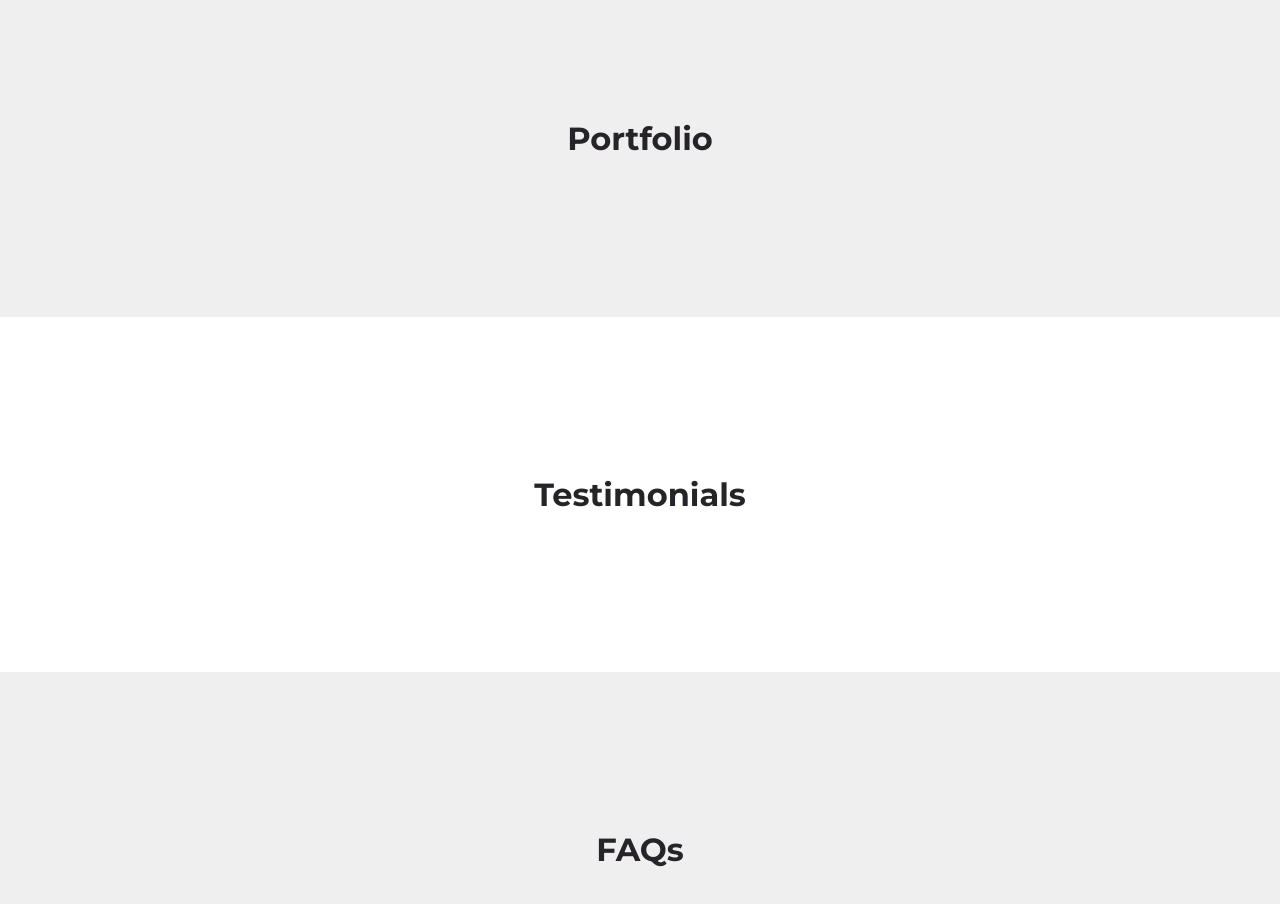
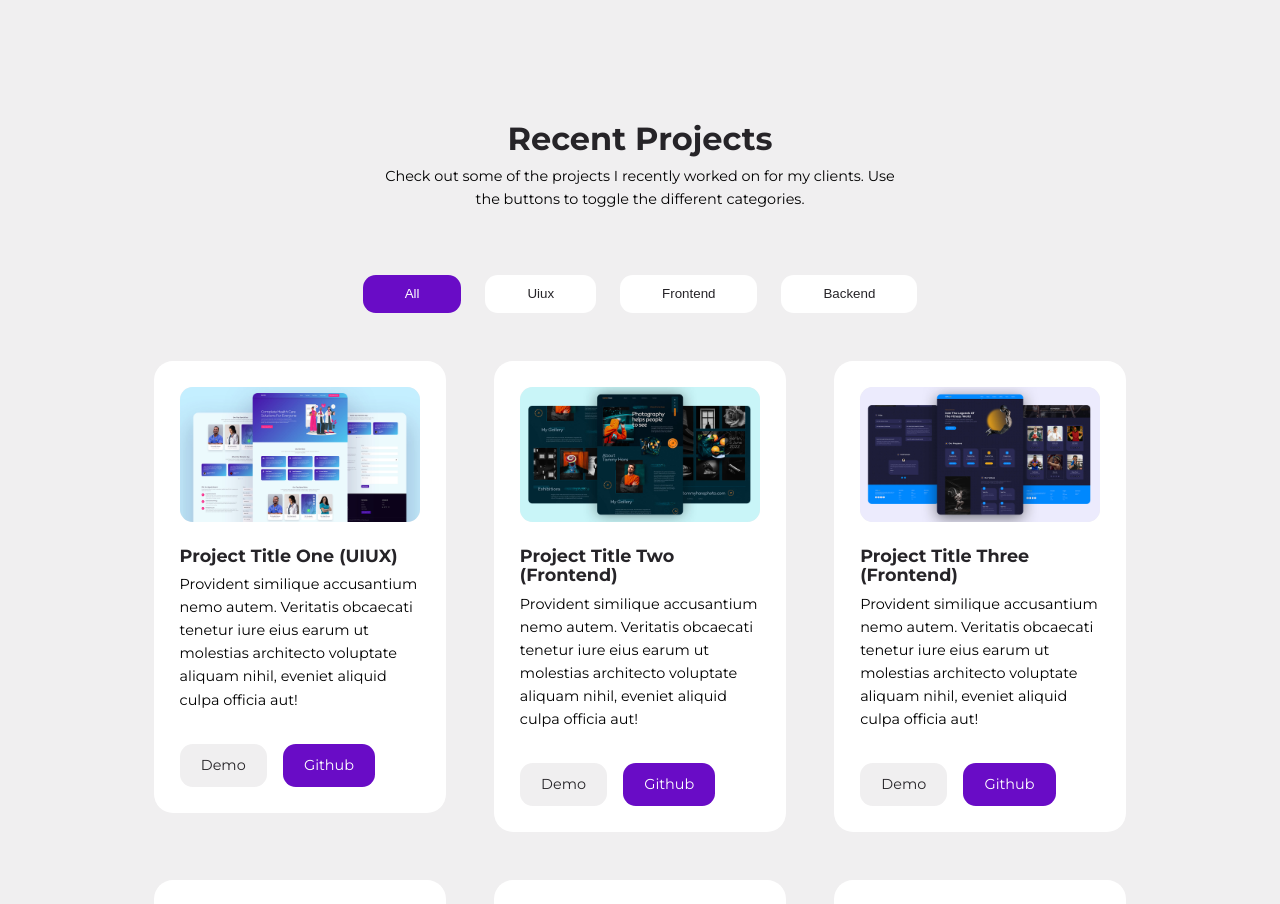
Before and after one commit to Antonio-74/WebsitePortfolioProject, a React (Create React App) app in the folder website-portfolio/: page / in a window 1280 px wide. Shown: the part 2560-3464 px from the top of the page. Built offline with nearby package versions, Linux system fonts and the light colour scheme.

Commit message:
Portfolio section created

```diff
--- /dev/null
+++ b/website-portfolio/src/sections/portfolio/CategoryButton.jsx
@@ -0,0 +1,9 @@
+import React from 'react';
+
+function CategoryButton({category, className, onChangeCategory}) {
+  return (
+    <button className={className} onClick={() => onChangeCategory(category)}>{category}</button>
+  )
+}
+
+export default CategoryButton
--- a/website-portfolio/src/sections/portfolio/Portfolio.jsx
+++ b/website-portfolio/src/sections/portfolio/Portfolio.jsx
@@ -1,9 +1,37 @@
-import React from 'react';
+import React, {useState} from 'react';
+import data from './data';
 import './portfolio.css';
+import Projects from './Projects';
+import ProjectsCategories from './ProjectsCategories';
 
 function Portfolio() {
+
+  const [projects, setProjects] = useState(data);
+  const categories = data.map(item => item.category);
+  const uniqueCategories = ['all', ...new Set(categories)];
+
+  const filterProjectsHandler = (category) => {
+    if(category === 'all') {
+      setProjects(data);
+      return;
+    }
+
+    const filterProjects = data.filter(projects => projects.category === category);
+    setProjects(filterProjects)
+  }
+
   return (
-    <section id='portfolio'><h2>Portfolio</h2></section>
+    <section id='portfolio'>
+      <h2>Recent Projects</h2>
+      <p>
+        Check out some of the projects I recently worked on for my clients. Use the
+        buttons to toggle the different categories.
+      </p>
+      <div className="container portfolio__container">
+        <ProjectsCategories categories={uniqueCategories} onFilterProjects={filterProjectsHandler} />
+        <Projects projects={projects} />
+      </div>
+    </section>
   )
 }
 
--- /dev/null
+++ b/website-portfolio/src/sections/portfolio/Project.jsx
@@ -0,0 +1,30 @@
+import React from 'react';
+import Card from '../../components/Card';
+
+function Project({project}) {
+  return (
+    <Card className='portfolio__project'>
+        <div className="portfolio__project-image">
+            <img src={project.image} alt='Portfolio Project Image' />
+        </div>
+        <h4>{project.title}</h4>
+        <p>{project.desc}</p>
+        <div className="portfolio__project-cta">
+            <a
+                href={project.demo}
+                className='btn sm'
+                target='_blank'
+                rel='noopner noreferrer'
+            >Demo</a>
+            <a
+                href={project.github}
+                className='btn sm primary'
+                target='_blank'
+                rel='noopner noreferrer'
+            >Github</a>
+        </div>
+    </Card>
+  )
+}
+
+export default Project
--- /dev/null
+++ b/website-portfolio/src/sections/portfolio/Projects.jsx
@@ -0,0 +1,14 @@
+import React, { useState } from 'react';
+import Project from './Project';
+
+function Projects({projects}) {
+  return (
+    <div className='portfolio__projects'>
+        {projects.map(project => (
+            <Project key={project.id} project={project} />
+        ))}
+    </div>
+  )
+}
+
+export default Projects
--- /dev/null
+++ b/website-portfolio/src/sections/portfolio/ProjectsCategories.jsx
@@ -0,0 +1,26 @@
+import React, { useState } from 'react';
+import CategoryButton from './CategoryButton';
+
+function ProjectsCategories({categories, onFilterProjects}) {
+  const [activeCategory, setActiveCategory] = useState('all');
+
+  const changeCategoryHandler = (activeCat) => {
+    setActiveCategory(activeCat);
+    onFilterProjects(activeCat);
+  }
+
+  return (
+    <div className='portfolio__categories'>
+        {categories.map(category => (
+            <CategoryButton
+                key={category}
+                category={category}
+                className={`btn cat__btn ${activeCategory === category ? 'primary' : 'white'}`}
+                onChangeCategory={() => changeCategoryHandler(category)}
+            />
+        ))}
+    </div>
+  )
+}
+
+export default ProjectsCategories
--- /dev/null
+++ b/website-portfolio/src/sections/portfolio/data.js
@@ -0,0 +1,96 @@
+import Image1 from '../../assets/project1.jpg'
+import Image2 from '../../assets/project2.jpg'
+import Image3 from '../../assets/project3.jpg'
+import Image4 from '../../assets/project4.jpg'
+import Image5 from '../../assets/project5.jpg'
+import Image6 from '../../assets/project6.jpg'
+import Image7 from '../../assets/project7.jpg'
+import Image8 from '../../assets/project8.jpg'
+import Image9 from '../../assets/project9.jpg'
+
+const data = [
+    {
+        id: 1,
+        category: 'uiux',
+        image: Image1,
+        title: "Project Title One (UIUX)",
+        desc: "Provident similique accusantium nemo autem. Veritatis obcaecati tenetur iure eius earum ut molestias architecto voluptate aliquam nihil, eveniet aliquid culpa officia aut!",
+        demo: 'http://egatortutorials.com',
+        github: 'https://github.com/egattor'
+    },
+    {
+        id: 2,
+        category: 'frontend',
+        image: Image2,
+        title: "Project Title Two (Frontend)",
+        desc: "Provident similique accusantium nemo autem. Veritatis obcaecati tenetur iure eius earum ut molestias architecto voluptate aliquam nihil, eveniet aliquid culpa officia aut!",
+        demo: 'http://egatortutorials.com',
+        github: 'https://github.com/egattor'
+    },
+    {
+        id: 3,
+        category: 'frontend',
+        image: Image3,
+        title: "Project Title Three (Frontend)",
+        desc: "Provident similique accusantium nemo autem. Veritatis obcaecati tenetur iure eius earum ut molestias architecto voluptate aliquam nihil, eveniet aliquid culpa officia aut!",
+        demo: 'http://egatortutorials.com',
+        github: 'https://github.com/egattor'
+    },
+    {
+        id: 4,
+        category: 'uiux',
+        image: Image4,
+        title: "Project Title Four (UIUX)",
+        desc: "Provident similique accusantium nemo autem. Veritatis obcaecati tenetur iure eius earum ut molestias architecto voluptate aliquam nihil, eveniet aliquid culpa officia aut!",
+        demo: 'http://egatortutorials.com',
+        github: 'https://github.com/egattor'
+    },
+    {
+        id: 5,
+        category: 'uiux',
+        image: Image5,
+        title: "Project Title Five (UIUX)",
+        desc: "Provident similique accusantium nemo autem. Veritatis obcaecati tenetur iure eius earum ut molestias architecto voluptate aliquam nihil, eveniet aliquid culpa officia aut! ",
+        demo: 'http://egatortutorials.com',
+        github: 'https://github.com/egattor'
+    },
+    {
+        id: 6,
+        category: 'frontend',
+        image: Image6,
+        title: "Project Title Six (Frontend)",
+        desc: "Provident similique accusantium nemo autem. Veritatis obcaecati tenetur iure eius earum ut molestias architecto voluptate aliquam nihil, eveniet aliquid culpa officia aut!",
+        demo: 'http://egatortutorials.com',
+        github: 'https://github.com/egattor'
+    },
+    {
+        id: 7,
+        category: 'frontend',
+        image: Image7,
+        title: "Project Title Seven (Frontend)",
+        desc: "Provident similique accusantium nemo autem. Veritatis obcaecati tenetur iure eius earum ut molestias architecto voluptate aliquam nihil, eveniet aliquid culpa officia aut!",
+        demo: 'http://egatortutorials.com',
+        github: 'https://github.com/egattor'
+    },
+    {
+        id: 8,
+        category: 'backend',
+        image: Image8,
+        title: "Project Title Eight (Backend)",
+        desc: "Provident similique accusantium nemo autem. Veritatis obcaecati tenetur iure eius earum ut molestias architecto voluptate aliquam nihil, eveniet aliquid culpa officia aut!",
+        demo: 'http://egatortutorials.com',
+        github: 'https://github.com/egattor'
+    },
+    {
+        id: 9,
+        category: 'frontend',
+        image: Image9,
+        title: "Project Title Nine (Frontend)",
+        desc: "Provident similique accusantium nemo autem. Veritatis obcaecati tenetur iure eius earum ut molestias architecto voluptate aliquam nihil, eveniet aliquid culpa officia aut!",
+        demo: 'http://egatortutorials.com',
+        github: 'https://github.com/egattor'
+    }
+]
+
+
+export default data
--- a/website-portfolio/src/sections/portfolio/portfolio.css
+++ b/website-portfolio/src/sections/portfolio/portfolio.css
@@ -0,0 +1,96 @@
+.portfolio__categories {
+    display: flex;
+    justify-content: center;
+    gap: 1.5rem;
+    flex-wrap: wrap;
+}
+
+.btn.cat__btn {
+    text-transform: capitalize;
+    transition: var(--transition);
+}
+
+.btn.cat__btn:hover {
+    transform: translateY(0);
+}
+
+/****************** Project ******************/
+.portfolio__projects {
+    margin-top: 3rem;
+    display: grid;
+    grid-template-columns: repeat(3, 1fr);
+    gap: 3rem;
+    align-items: start;
+}
+
+.card.portfolio__project {
+    animation: animateProject 800ms ease-in forwards;
+}
+
+@keyframes animateProject {
+    from {
+        opacity: 0;
+    }
+    to {
+        opacity: 1;
+    }
+}
+
+.portfolio__project-image {
+    width: 100%;
+    height: fit-content;
+    min-height: 7rem;
+    max-height: 15rem;
+    background-color: var(--color-light);
+    border-radius: var(--border-radius-2);
+    margin-bottom: 1.5rem;
+    overflow: hidden;
+}
+
+.portfolio__project-image > img {
+    width: 100%;
+    object-fit: cover;
+}
+
+.portfolio__project p {
+    margin: 0.5rem 0 2rem;
+}
+
+.portfolio__project-cta {
+    display: flex;
+    gap: 1rem;
+}
+
+.portfolio__project:hover .btn.sm {
+    border-color: var(--color-white);
+}
+
+.portfolio__project:hover .btn.sm.primary {
+    background-color: transparent;
+    color: var(--color-primary);
+    border-color: var(--color-primary);
+}
+
+/* MEDIA QUERIES (tablets) */
+@media screen and (max-width: 1024px) {
+    .portfolio__projects {
+        grid-template-columns: 1fr 1fr;
+        gap: 2rem;
+    }
+}
+
+/* MEDIA QUERIES (phones) */
+@media screen and (max-width: 600px) {
+    .portfolio__categories {
+        gap: 0.6rem;
+    }
+
+    .btn.cat__btn {
+        padding: 0.7rem 0.8rem;
+    }
+
+    .portfolio__projects {
+        grid-template-columns: 1fr;
+        gap: 1.5rem;
+    }
+}
```
